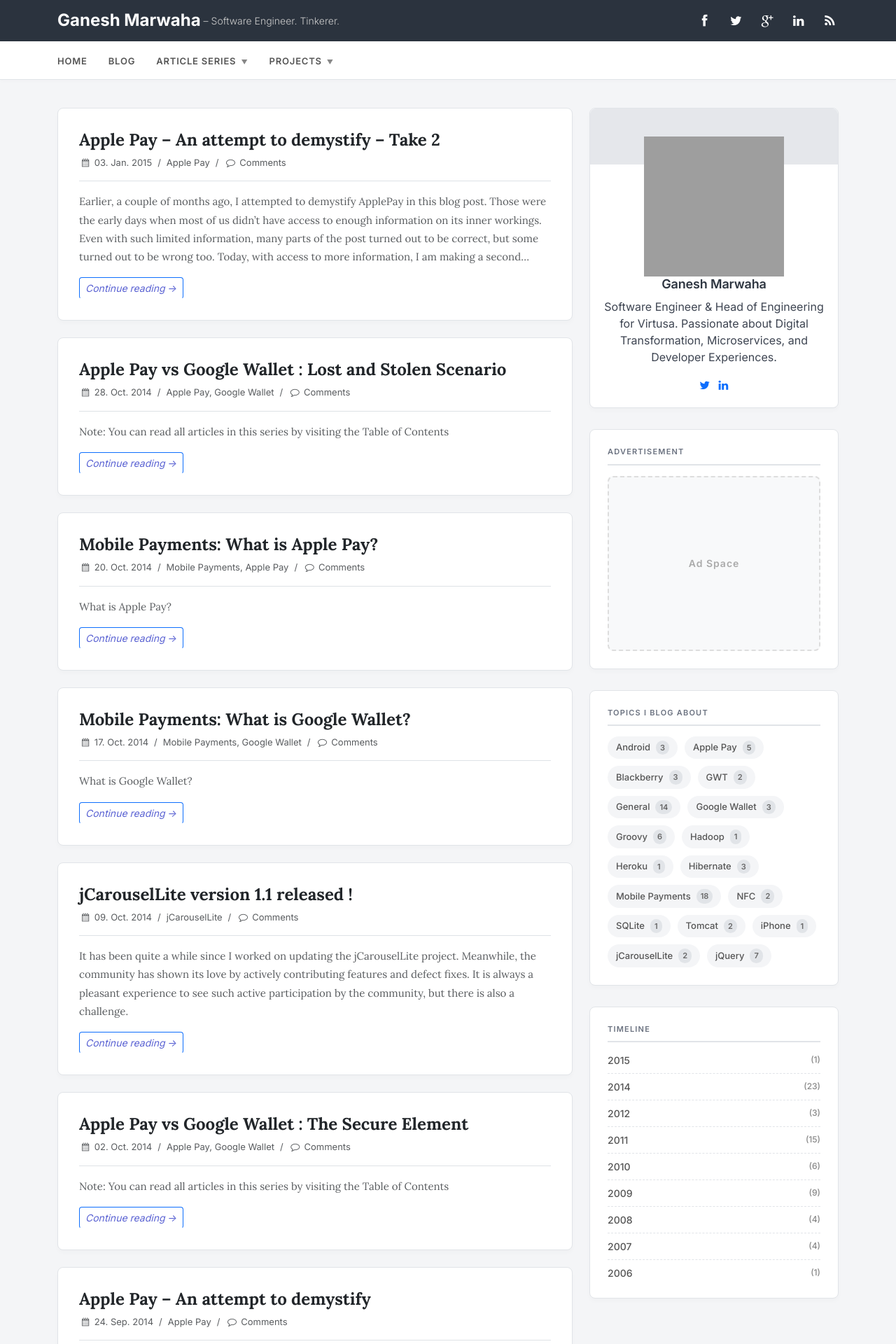
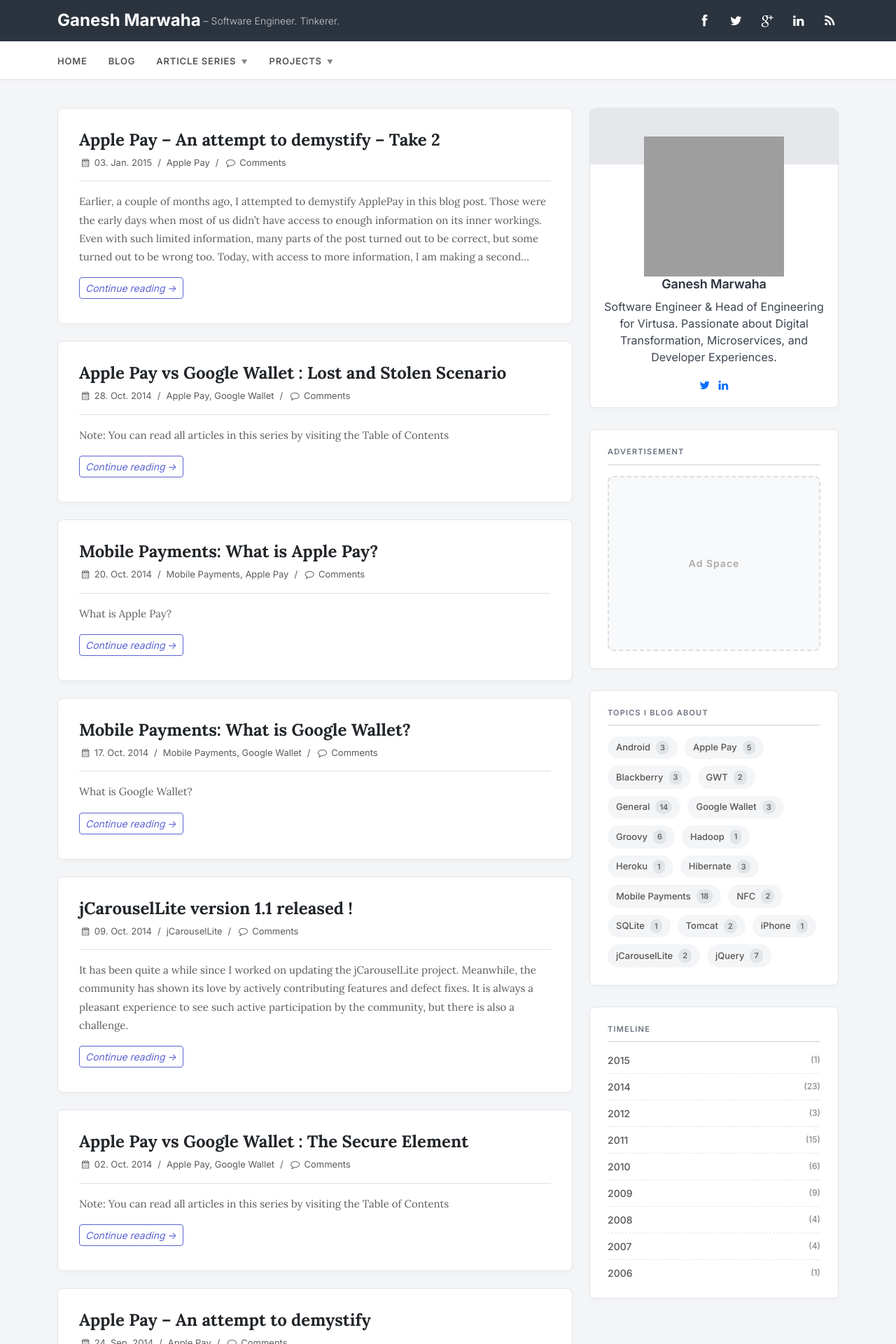
Before and after one commit to ganeshmax/gmarwaha_com, a Jekyll site: the page built from blog.html, in a window 1280 px wide. Shown: the top 1920 px of the page at 70% size. Built offline with Jekyll 4.4.1, drawn with Linux system fonts in a browser that asks for light colours; grey boxes are pictures that could not be loaded.

Commit message:
Fix Continue reading button overlap and hover colors

```diff
--- a/assets/css/main.css
+++ b/assets/css/main.css
@@ -966,3 +966,19 @@
     border-radius: 6px;
     background: transparent;
 }
+
+/* =========================================
+   Blog "Continue reading" Button Fix
+   ========================================= */
+.btn.btn-outline-primary.btn-read-more {
+    margin-bottom: 5px;
+    /* Prevent clipping against .article-body zero-padding bottom */
+    color: var(--color-link);
+    border-color: var(--color-link);
+}
+
+.btn.btn-outline-primary.btn-read-more:hover {
+    background-color: var(--color-link);
+    border-color: var(--color-link);
+    color: #fff;
+}
```
Also changed, not shown: 2 other files.
